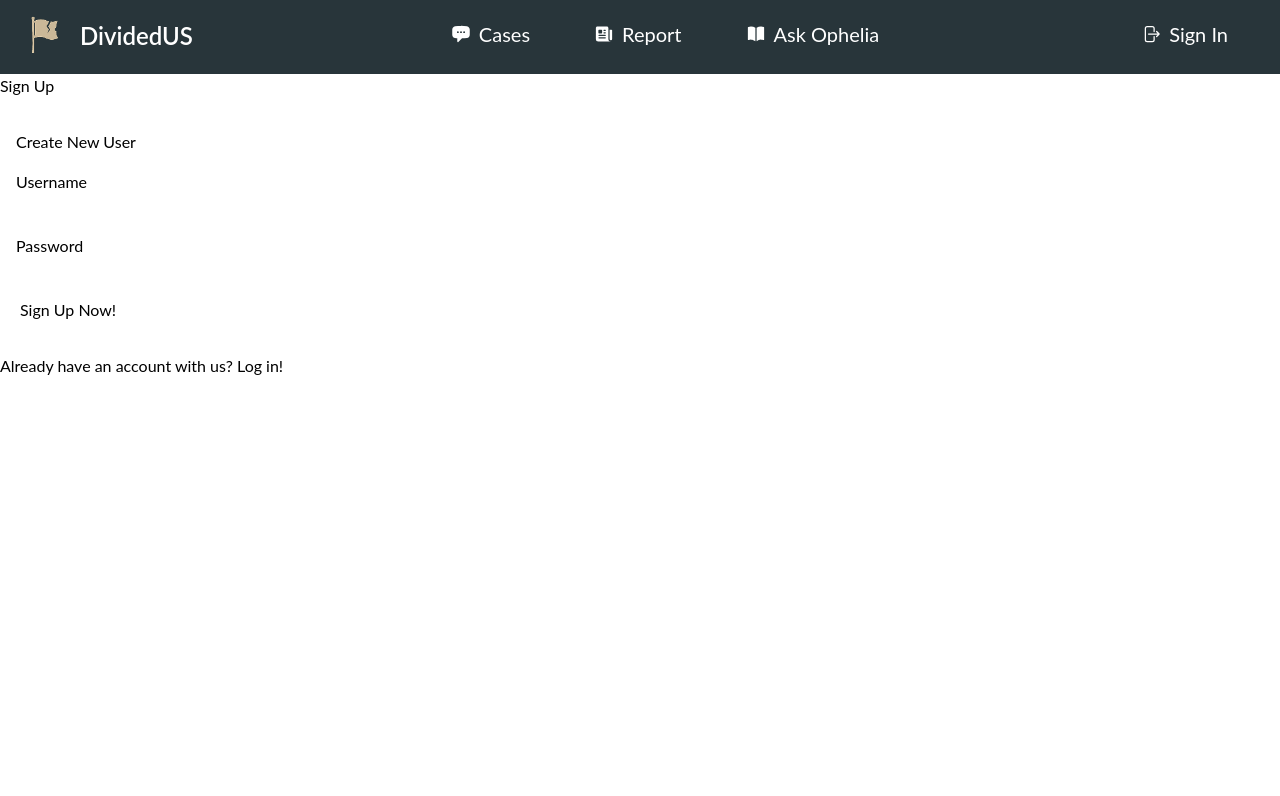
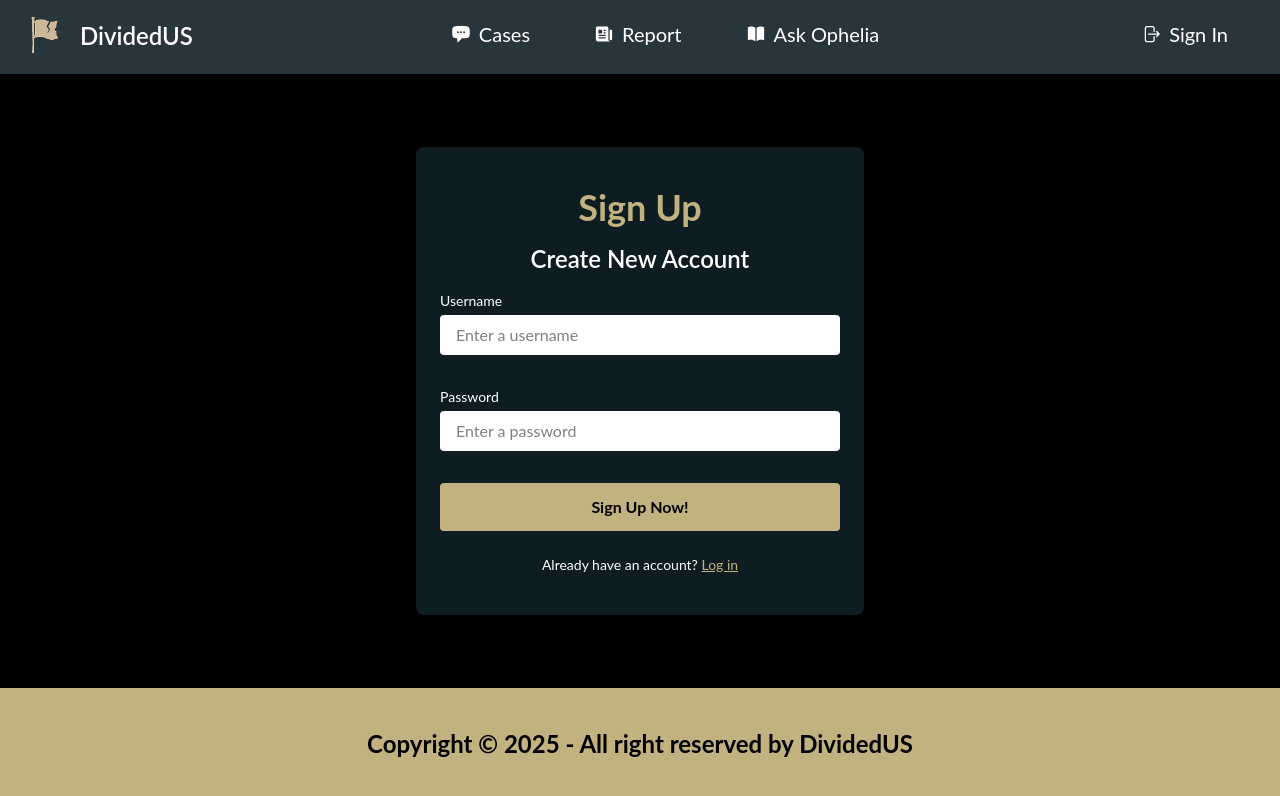
Before and after one commit to OshaunB/dividedus, a React (Vite) app in the folder react-express-auth/frontend/: page /sign-up in a window 1280 px wide. Shown: the top 796 px of the page. Built offline with nearby package versions, Linux system fonts and the light colour scheme; no server answers.

Commit message:
designed sign up page, changed look of ophelia page as well as gemini prompt

```diff
--- a/react-express-auth/frontend/src/App.jsx
+++ b/react-express-auth/frontend/src/App.jsx
@@ -27,7 +27,7 @@ export default function App() {
     <main>
       <Routes>
         <Route path='/' element={<Home />} />
-        <Route path='/login' element={<LoginPage />} />
+        {/* <Route path='/login' element={<LoginPage />} /> */}
         <Route path='/sign-up' element={<SignUpPage />} />
         <Route path='/users' element={<UsersPage />} />
         <Route path='/users/:id' element={<UserPage />} />
--- a/react-express-auth/frontend/src/components/Footer.jsx
+++ b/react-express-auth/frontend/src/components/Footer.jsx
@@ -1,6 +1,6 @@
 export default function Footer() {
   return (
-    <footer className="footer sm:footer-horizontal footer-center bg-[#C2B280] text-base-content text-center text-black font-bold text-2xl p-10">
+    <footer className="footer sm:footer-horizontal footer-center bg-[#C2B280] text-base-content text-center text-black font-bold text-2xl p-10 w-full overflow-hidden">
       <aside>
         <p>
           Copyright © {new Date().getFullYear()} - All right reserved by
--- /dev/null
+++ b/react-express-auth/frontend/src/components/Landing/SignUpMain.jsx
@@ -0,0 +1,113 @@
+import { useContext, useState } from "react";
+import { useNavigate, Navigate, Link } from "react-router-dom";
+import CurrentUserContext from "../contexts/current-user-context";
+import { registerUser } from "../adapters/auth-adapter";
+import Footer from "../components/Footer";
+
+// Controlling the sign up form is a good idea because we want to add (eventually)
+// more validation and provide real time feedback to the user about usernames and passwords
+export default function SignUpPage() {
+  const navigate = useNavigate();
+  const { currentUser, setCurrentUser } = useContext(CurrentUserContext);
+  const [errorText, setErrorText] = useState("");
+  const [username, setUsername] = useState("");
+  const [password, setPassword] = useState("");
+
+  // users shouldn't be able to see the sign up page if they are already logged in.
+  // if the currentUser exists in the context, navigate the user to
+  // the /users/:id page for that user, using the currentUser.id value
+  if (currentUser) return <Navigate to={`/users/${currentUser.id}`} />;
+
+  const handleSubmit = async (event) => {
+    event.preventDefault();
+    setErrorText("");
+    if (!username || !password)
+      return setErrorText("Missing username or password");
+
+    const [user, error] = await registerUser({ username, password });
+    if (error) return setErrorText(error.message);
+
+    setCurrentUser(user);
+    navigate("/");
+  };
+
+  const handleChange = (event) => {
+    const { name, value } = event.target;
+    if (name === "username") setUsername(value);
+    if (name === "password") setPassword(value);
+  };
+
+  return (
+    <div className="flex flex-col items-center justify-center w-screen h-[calc(100vh-73.6px)] bg-black text-white px-4">
+      <h1 className="text-4xl font-bold text-[#C2B280] mb-4">Sign Up</h1>
+
+      <form
+        onSubmit={handleSubmit}
+        onChange={handleChange}
+        aria-labelledby="create-heading"
+        className="bg-[#0E1D21] w-full max-w-md p-6 rounded-lg shadow-md space-y-4">
+        <h2
+          id="create-heading"
+          className="text-2xl font-semibold text-white text-center mb-2">
+          Create New Account
+        </h2>
+
+        <div className="flex flex-col space-y-1">
+          <label htmlFor="username" className="text-sm">
+            Username
+          </label>
+          <input
+            autoComplete="off"
+            type="text"
+            id="username"
+            name="username"
+            placeholder="Enter a username"
+            className="px-4 py-2 rounded bg-white text-black"
+            onChange={handleChange}
+            value={username}
+          />
+        </div>
+
+        <div className="flex flex-col space-y-1">
+          <label htmlFor="password" className="text-sm">
+            Password
+          </label>
+          <input
+            autoComplete="off"
+            type="password"
+            id="password"
+            name="password"
+            placeholder="Enter a password"
+            className="px-4 py-2 rounded bg-white text-black"
+            onChange={handleChange}
+            value={password}
+          />
+        </div>
+
+        {/* In reality, we'd want a LOT more validation on signup, so add more things if you have time
+          <label htmlFor="password-confirm">Password Confirm</label>
+          <input autoComplete="off" type="password" id="password-confirm" name="passwordConfirm" />
+        */}
+
+        <button
+          type="submit"
+          className="w-full py-3 bg-[#C2B280] hover:bg-[#e0d6ac] text-black font-bold rounded transition-colors">
+          Sign Up Now!
+        </button>
+
+        {!!errorText && (
+          <p className="text-red-400 text-sm text-center">{errorText}</p>
+        )}
+
+        <p className="text-center text-sm mt-2">
+          Already have an account?{" "}
+          <Link
+            to="/login"
+            className="underline text-[#C2B280] hover:text-[#e0d6ac]">
+            Log in
+          </Link>
+        </p>
+      </form>
+    </div>
+  );
+}
--- a/react-express-auth/frontend/src/components/SignInModal.jsx
+++ b/react-express-auth/frontend/src/components/SignInModal.jsx
@@ -29,7 +29,7 @@ export default function SignInModal({ isOpen, onClose, onSuccess }) {
 
           <form onSubmit={handleSubmit} className="flex flex-col gap-4 w-full">
             <Field>
-              <Label className="text-sm font-medium text-white">Username</Label>
+              <Label className="text-xl font-medium text-white">Username</Label>
               <Input
                 required
                 placeholder="Enter username"
@@ -41,7 +41,7 @@ export default function SignInModal({ isOpen, onClose, onSuccess }) {
             </Field>
 
             <Field>
-              <Label className="text-sm font-medium text-white">Password</Label>
+              <Label className="text-xl font-medium text-white">Password</Label>
               <Input
                 required
                 type="password"
--- a/react-express-auth/frontend/src/pages/SignUp.jsx
+++ b/react-express-auth/frontend/src/pages/SignUp.jsx
@@ -2,71 +2,107 @@ import { useContext, useState } from "react";
 import { useNavigate, Navigate, Link } from "react-router-dom";
 import CurrentUserContext from "../contexts/current-user-context";
 import { registerUser } from "../adapters/auth-adapter";
+import Footer from "../components/Footer";
 
-// Controlling the sign up form is a good idea because we want to add (eventually)
-// more validation and provide real time feedback to the user about usernames and passwords
 export default function SignUpPage() {
   const navigate = useNavigate();
   const { currentUser, setCurrentUser } = useContext(CurrentUserContext);
-  const [errorText, setErrorText] = useState('');
-  const [username, setUsername] = useState('');
-  const [password, setPassword] = useState('');
+  const [errorText, setErrorText] = useState("");
+  const [username, setUsername] = useState("");
+  const [password, setPassword] = useState("");
 
-  // users shouldn't be able to see the sign up page if they are already logged in.
-  // if the currentUser exists in the context, navigate the user to
-  // the /users/:id page for that user, using the currentUser.id value
   if (currentUser) return <Navigate to={`/users/${currentUser.id}`} />;
 
   const handleSubmit = async (event) => {
     event.preventDefault();
-    setErrorText('');
-    if (!username || !password) return setErrorText('Missing username or password');
+    setErrorText("");
+    if (!username || !password)
+      return setErrorText("Missing username or password");
 
     const [user, error] = await registerUser({ username, password });
     if (error) return setErrorText(error.message);
 
     setCurrentUser(user);
-    navigate('/');
+    navigate("/");
   };
 
   const handleChange = (event) => {
     const { name, value } = event.target;
-    if (name === 'username') setUsername(value);
-    if (name === 'password') setPassword(value);
+    if (name === "username") setUsername(value);
+    if (name === "password") setPassword(value);
   };
 
-  return <>
-    <h1>Sign Up</h1>
-    <form onSubmit={handleSubmit} onChange={handleChange} aria-labelledby="create-heading">
-      <h2 id="create-heading">Create New User</h2>
-      <label htmlFor="username">Username</label>
+  return (
+    <div className="w-full min-h-[calc(100vh-186px)] bg-black text-white flex flex-col">
+      <main className="w-full min-h-[calc(100vh-186px)] flex items-center justify-center px-4">
+        <form
+          onSubmit={handleSubmit}
+          onChange={handleChange}
+          aria-labelledby="create-heading"
+          className="bg-[#0E1D21] w-xl max-w-md px-6 py-10 rounded-lg shadow-md space-y-4 mx-auto">
+          <h1 className="text-4xl font-bold text-[#C2B280] text-center mb-4">
+            Sign Up
+          </h1>
+          <h2
+            id="create-heading"
+            className="text-2xl font-semibold text-white text-center mb-2">
+            Create New Account
+          </h2>
+
+          <div className="flex flex-col space-y-1">
+            <label htmlFor="username" className="text-sm">
+              Username
+            </label>
             <input
               autoComplete="off"
               type="text"
               id="username"
               name="username"
+              placeholder="Enter a username"
+              className="px-4 py-2 rounded bg-white text-black"
               onChange={handleChange}
               value={username}
             />
+          </div>
 
-      <label htmlFor="password">Password</label>
+          <div className="flex flex-col space-y-1">
+            <label htmlFor="password" className="text-sm">
+              Password
+            </label>
             <input
               autoComplete="off"
               type="password"
               id="password"
               name="password"
+              placeholder="Enter a password"
+              className="px-4 py-2 rounded bg-white text-black"
               onChange={handleChange}
               value={password}
             />
+          </div>
 
-      {/* In reality, we'd want a LOT more validation on signup, so add more things if you have time
-        <label htmlFor="password-confirm">Password Confirm</label>
-        <input autoComplete="off" type="password" id="password-confirm" name="passwordConfirm" />
-      */}
+          <button
+            type="submit"
+            className="w-full py-3 bg-[#C2B280] hover:bg-[#e0d6ac] text-black font-bold rounded transition-colors">
+            Sign Up Now!
+          </button>
 
-      <button>Sign Up Now!</button>
+          {!!errorText && (
+            <p className="text-red-400 text-sm text-center">{errorText}</p>
+          )}
+
+          <p className="text-center text-sm mt-2">
+            Already have an account?{" "}
+            <Link
+              to="/login"
+              className="underline text-[#C2B280] hover:text-[#e0d6ac]">
+              Log in
+            </Link>
+          </p>
         </form>
-    {!!errorText && <p>{errorText}</p>}
-    <p>Already have an account with us? <Link to="/login">Log in!</Link></p>
-  </>;
+      </main>
+
+      <Footer />
+    </div>
+  );
 }
--- a/react-express-auth/frontend/src/styles/index.css
+++ b/react-express-auth/frontend/src/styles/index.css
@@ -64,10 +64,10 @@ nav a {
   color: #fff;
 } */
 
-form {
+/* form {
   padding: 1rem;
   width: 15rem;
-}
+} */
 
 form > h2 {
   margin-bottom: 1rem;
```
Also changed, not shown: react-express-auth/frontend/src/pages/AskOphelia.jsx (+32 -16 lines), 1 other file (tests, documents, lock files or other folders). Lines whose indentation alone changed are shown as unchanged.
